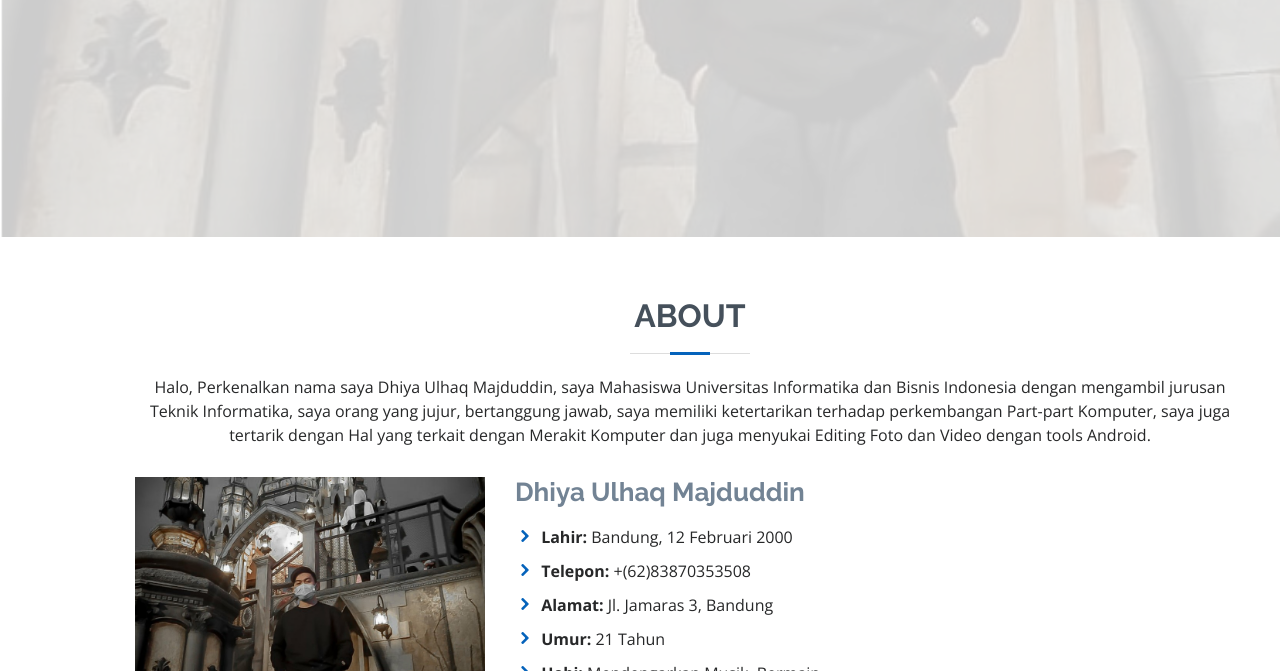
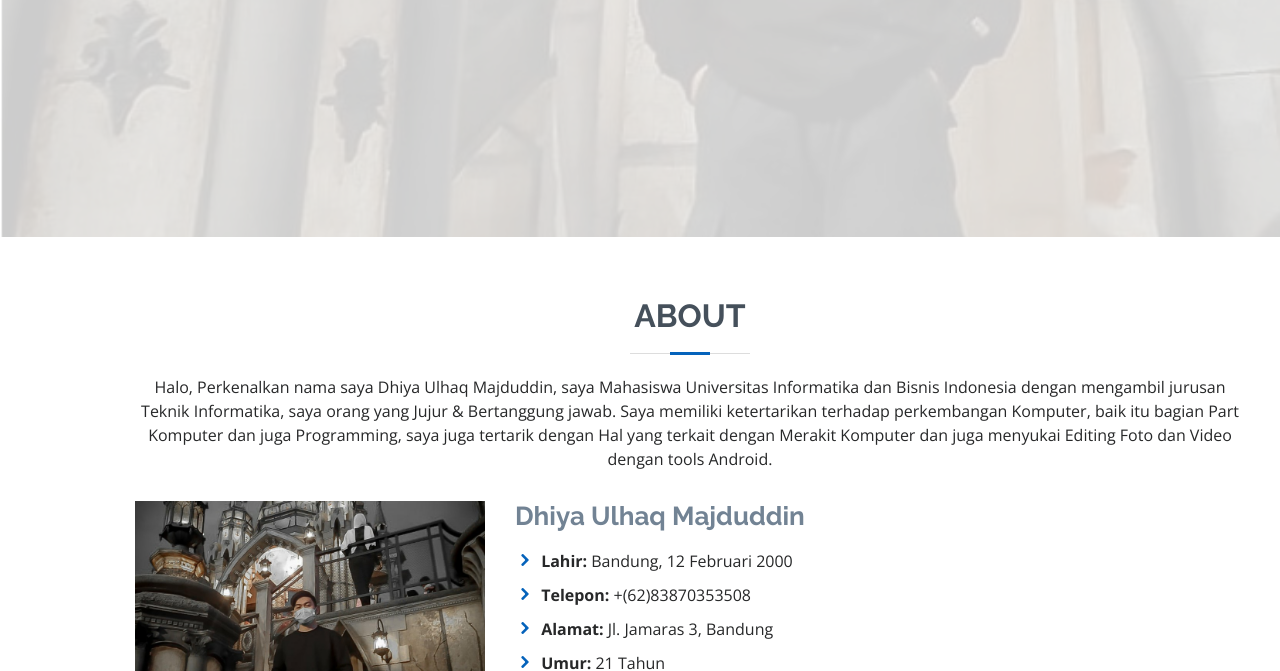
Before and after one commit to dzhiyaulhaq/dzhiyaulhaq.github.io, a plain HTML site: page index.html in a window 1280 px wide. Shown: the part 563-1234 px from the top of the page. Drawn offline with nearby package versions, Linux system fonts and the light colour scheme.

Commit message:
Update index

```diff
--- a/index.html
+++ b/index.html
@@ -67,7 +67,7 @@
 
         <div class="section-title">
           <h2>About</h2>
-          <p>Halo, Perkenalkan nama saya Dhiya Ulhaq Majduddin, saya Mahasiswa Universitas Informatika dan Bisnis Indonesia dengan mengambil jurusan Teknik Informatika, saya orang yang jujur, bertanggung jawab, saya memiliki ketertarikan terhadap perkembangan Part-part Komputer, saya juga tertarik dengan Hal yang terkait dengan Merakit Komputer dan juga menyukai Editing Foto dan Video dengan tools Android.</p>
+          <p>Halo, Perkenalkan nama saya Dhiya Ulhaq Majduddin, saya Mahasiswa Universitas Informatika dan Bisnis Indonesia dengan mengambil jurusan Teknik Informatika, saya orang yang Jujur & Bertanggung jawab. Saya memiliki ketertarikan terhadap perkembangan Komputer, baik itu bagian Part Komputer dan juga Programming, saya juga tertarik dengan Hal yang terkait dengan Merakit Komputer dan juga menyukai Editing Foto dan Video dengan tools Android.</p>
         </div>
 
         <div class="row">
```
